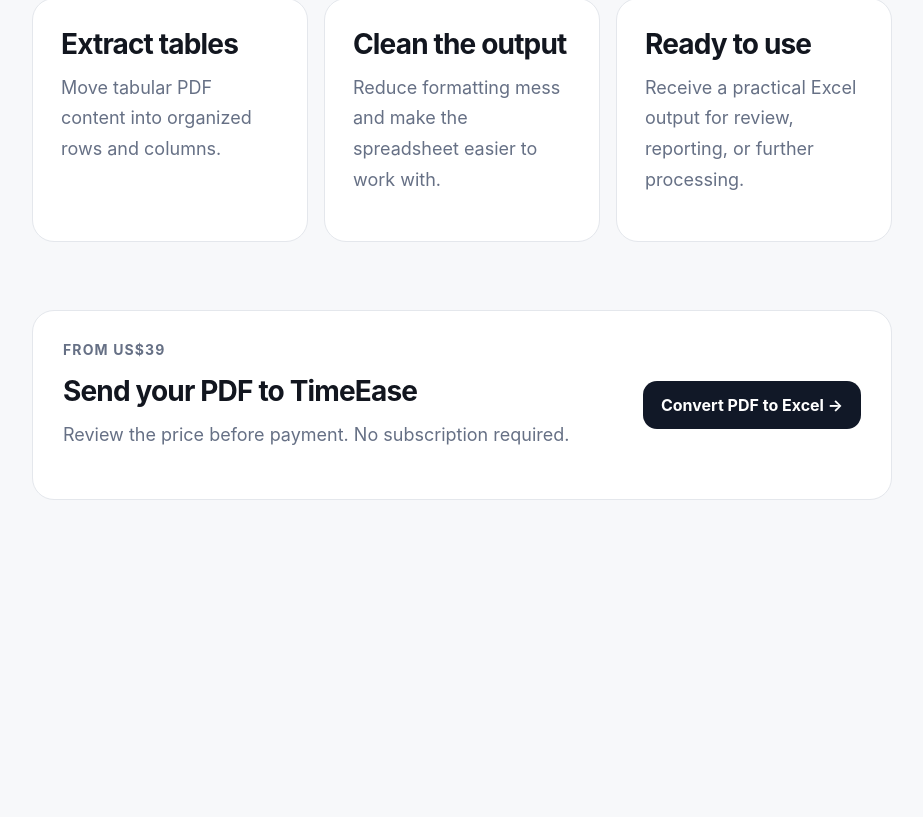
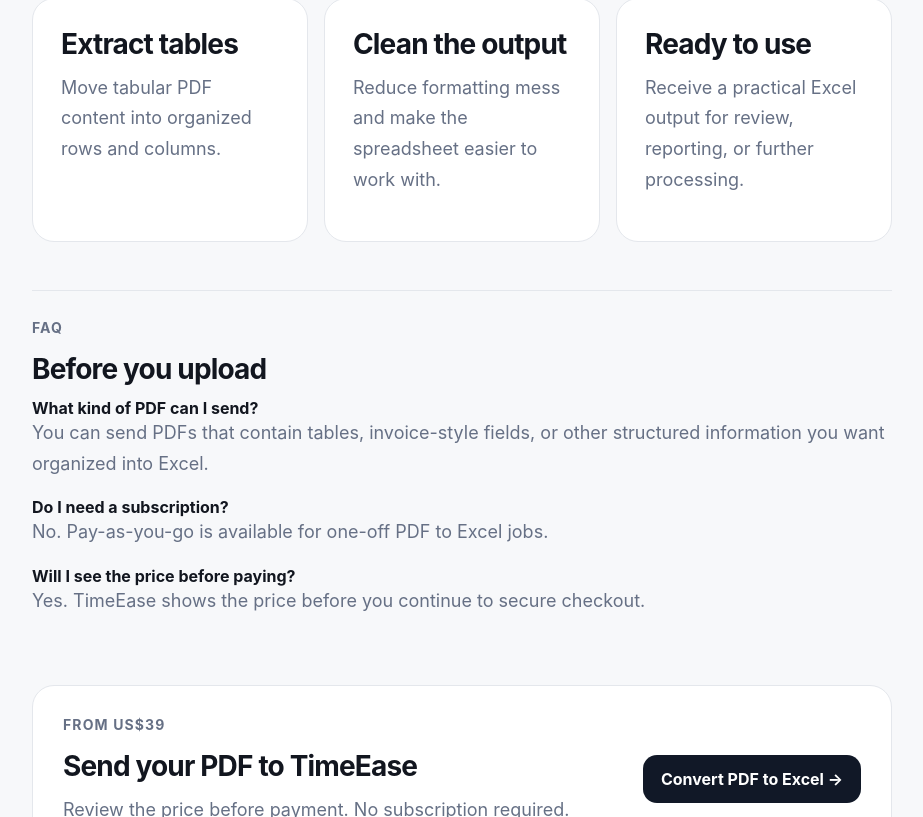
Before and after one commit to goplanetdigital/timeease-web, a Next.js app: page /pdf-to-excel in a window 1280 px wide. Shown: the part 453-1270 px from the top of the page, without its empty margins (178-1101 px from the left). Before the commit the page ends 1065 px from the top, so only its background shows below. Built offline with nearby package versions, Linux system fonts and the light colour scheme.

Commit message:
Add FAQ schema to pdf-to-excel

```diff
--- a/app/pdf-to-excel/page.tsx
+++ b/app/pdf-to-excel/page.tsx
@@ -7,9 +7,26 @@ export const metadata: Metadata = {
   alternates: { canonical: "/pdf-to-excel" },
 };
 
+const faqItems = [
+  ["What kind of PDF can I send?", "You can send PDFs that contain tables, invoice-style fields, or other structured information you want organized into Excel."],
+  ["Do I need a subscription?", "No. Pay-as-you-go is available for one-off PDF to Excel jobs."],
+  ["Will I see the price before paying?", "Yes. TimeEase shows the price before you continue to secure checkout."],
+];
+
 export default function PdfToExcelPage() {
+  const faqSchema = {
+    "@context": "https://schema.org",
+    "@type": "FAQPage",
+    mainEntity: faqItems.map(([question, answer]) => ({
+      "@type": "Question",
+      name: question,
+      acceptedAnswer: { "@type": "Answer", text: answer },
+    })),
+  };
+
   return (
     <main className="page-shell article-shell">
+      <script type="application/ld+json" dangerouslySetInnerHTML={{ __html: JSON.stringify(faqSchema) }} />
       <Link className="back-link" href="/">← Back to TimeEase</Link>
       <section className="page-header">
         <div className="eyebrow">PDF to Excel</div>
@@ -23,6 +40,16 @@ export default function PdfToExcelPage() {
         <article className="card"><h2>Clean the output</h2><p>Reduce formatting mess and make the spreadsheet easier to work with.</p></article>
         <article className="card"><h2>Ready to use</h2><p>Receive a practical Excel output for review, reporting, or further processing.</p></article>
       </section>
+      <section className="article-section">
+        <div className="eyebrow">FAQ</div>
+        <h2>Before you upload</h2>
+        {faqItems.map(([question, answer]) => (
+          <div key={question}>
+            <strong>{question}</strong>
+            <p>{answer}</p>
+          </div>
+        ))}
+      </section>
       <section className="cta-panel">
         <div><div className="eyebrow">From US$39</div><h2>Send your PDF to TimeEase</h2><p>Review the price before payment. No subscription required.</p></div>
         <Link className="button primary" href="/upload">Convert PDF to Excel →</Link>
```
